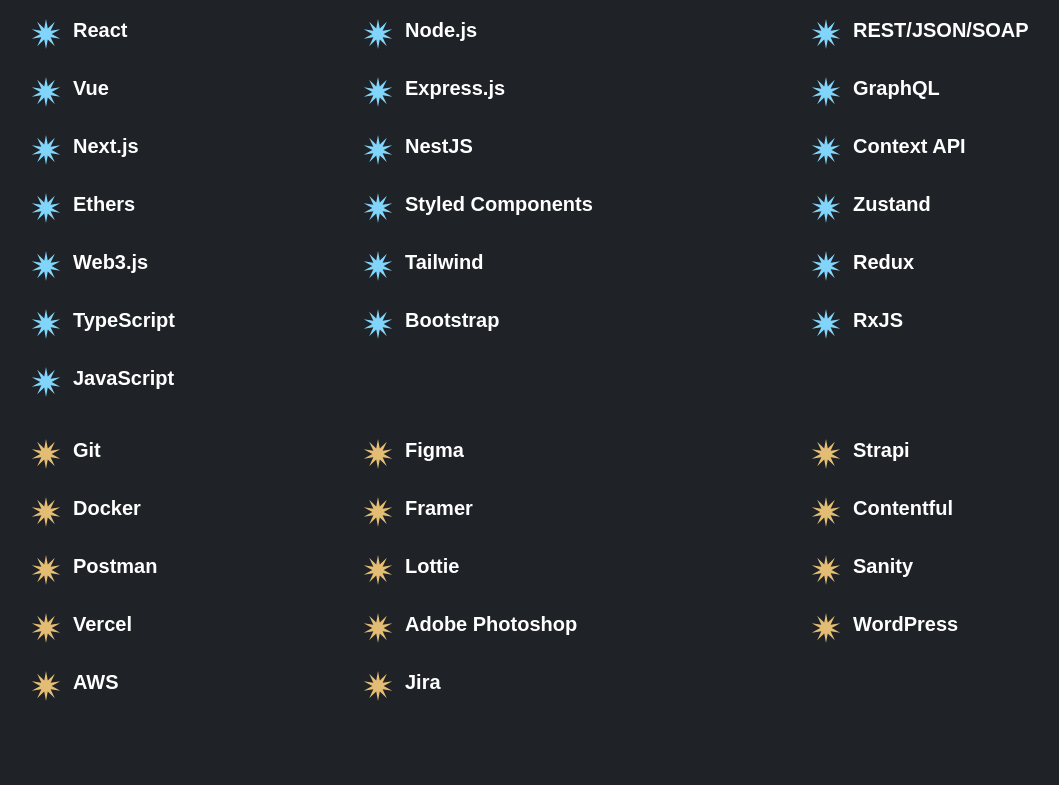
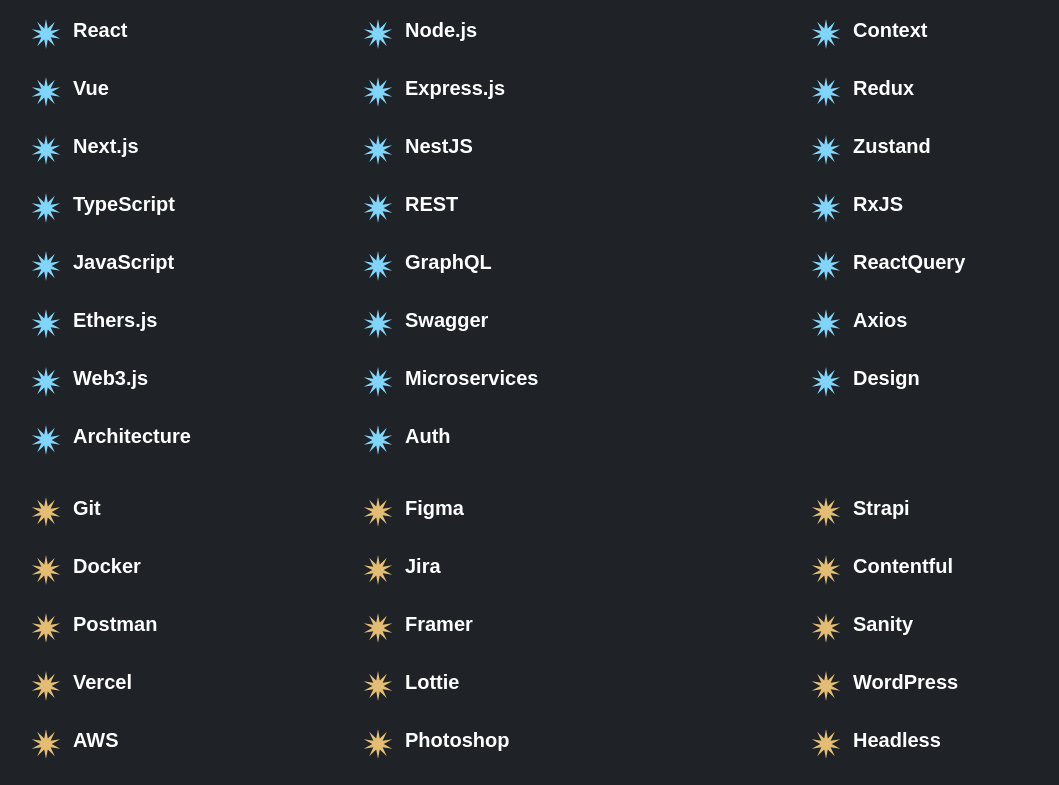
Before and after one commit to 1NikitaNikita1/wesite, a React (Create React App) app: page / in a window 1280 px wide. Shown: the part 1620-2405 px from the top of the page, without its empty margins (114-1173 px from the left). Built offline with nearby package versions, Linux system fonts and the light colour scheme; a web font is replaced by a local one.

Commit message:
Update index.tsx

```diff
--- a/src/components/skills/index.tsx
+++ b/src/components/skills/index.tsx
@@ -16,26 +16,74 @@
 const SKILLS: TSkills = [
     [
         {
-            items: ['React', 'Vue', 'Next.js', 'Ethers', 'Web3.js', 'TypeScript', 'JavaScript'],
+            items: [
+                'React',
+                'Vue',
+                'Next.js',
+                'TypeScript',
+                'JavaScript',
+                'Ethers.js',
+                'Web3.js',
+                'Architecture',
+            ],
         },
         {
-            items: ['Node.js', 'Express.js', 'NestJS', 'Styled Components', 'Tailwind', 'Bootstrap'],
+            items: [
+                'Node.js',
+                'Express.js',
+                'NestJS',
+                'REST',
+                'GraphQL',
+                'Swagger',
+                'Microservices',
+                'Auth',
+            ],
         },
         {
-            items: ['REST/JSON/SOAP', 'GraphQL', 'Context API', 'Zustand', 'Redux', 'RxJS'],
+            items: [
+                'Context',
+                'Redux',
+                'Zustand',
+                'RxJS',
+                'ReactQuery',
+                'Axios',
+                'Design',
+            ],
         },
     ],
     [
         {
-            items: ['Git', 'Docker', 'Postman', 'Vercel', 'AWS'],
+            items: [
+                'Git',
+                'Docker',
+                'Postman',
+                'Vercel',
+                'AWS',
+                'CI/CD',
+                'Actions',
+                'Deploy',
+            ],
             marker: Marker.yellow,
         },
         {
-            items: ['Figma', 'Framer', 'Lottie', 'Adobe Photoshop', 'Jira'],
+            items: [
+                'Figma',
+                'Jira',
+                'Framer',
+                'Lottie',
+                'Photoshop',
+                'Workflow',
+            ],
             marker: Marker.yellow,
         },
         {
-            items: ['Strapi', 'Contentful', 'Sanity', 'WordPress'],
+            items: [
+                'Strapi',
+                'Contentful',
+                'Sanity',
+                'WordPress',
+                'Headless',
+            ],
             marker: Marker.yellow,
         },
     ],
```
